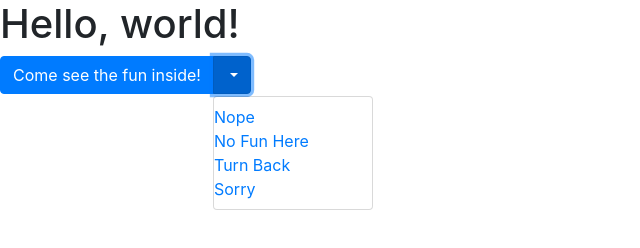
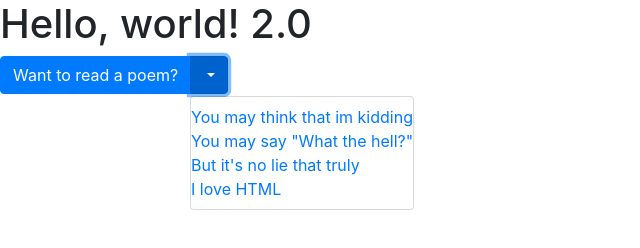
Before and after one commit to Tighemyshoe/Tighemyshoe.github.io, a plain HTML site: page index.html in a window 1280 px wide. Both pictures are taken after a click on the link 232 px from the left and 75 px from the top of the page. Shown: the whole page, without its empty margins (0-640 px from the left). Drawn offline with nearby package versions, Linux system fonts and the light colour scheme.

Commit message:
New poem

```diff
--- a/index.html
+++ b/index.html
@@ -11,7 +11,7 @@
     <title>Hello, world!</title>
   </head>
   <body>
-    <h1></header>Hello, world!</h1>
+    <h1></header>Hello, world! 2.0 </h1>
 
     <!-- Optional JavaScript -->
     <!-- jQuery first, then Popper.js, then Bootstrap JS -->
@@ -19,15 +19,15 @@
     <script src="https://cdnjs.cloudflare.com/ajax/libs/popper.js/1.12.9/umd/popper.min.js" integrity="sha384-ApNbgh9B+Y1QKtv3Rn7W3mgPxhU9K/ScQsAP7hUibX39j7fakFPskvXusvfa0b4Q" crossorigin="anonymous"></script>
     <script src="https://maxcdn.bootstrapcdn.com/bootstrap/4.0.0/js/bootstrap.min.js" integrity="sha384-JZR6Spejh4U02d8jOt6vLEHfe/JQGiRRSQQxSfFWpi1MquVdAyjUar5+76PVCmYl" crossorigin="anonymous"></script>
     <div class="btn-group open">
-        <a class="btn btn-primary" href="#"><i class="fa fa-user fa-fw"></i> Come see the fun inside!</a>
+        <a class="btn btn-primary" href="#"><i class="fa fa-user fa-fw"></i> Want to read a poem?</a>
         <a class="btn btn-primary dropdown-toggle" data-toggle="dropdown" href="#">
           <span class="fa fa-caret-down" title="Toggle dropdown menu"></span>
         </a>
         <ul class="dropdown-menu">
-          <li><a href="#"><i class="fa fa-pencil fa-fw"></i> Nope</a></li>
-          <li><a href="#"><i class="fa fa-trash-o fa-fw"></i> No Fun Here</a></li>
-          <li><a href="#"><i class="fa fa-ban fa-fw"></i> Turn Back</a></li>
-          <li><a href="#"><i class="fa fa-star fa-fw"></i> Sorry</a></li>
+          <li><a href="#"><i class="fa fa-pencil fa-fw"></i> You may think that im kidding</a></li>
+          <li><a href="#"><i class="fa fa-trash-o fa-fw"></i> You may say "What the hell?"</a></li>
+          <li><a href="#"><i class="fa fa-ban fa-fw"></i> But it's no lie that truly</a></li>
+          <li><a href="#"><i class="fa fa-star fa-fw"></i> I love HTML</a></li>
         </ul>
       </div>
   </body>
```
